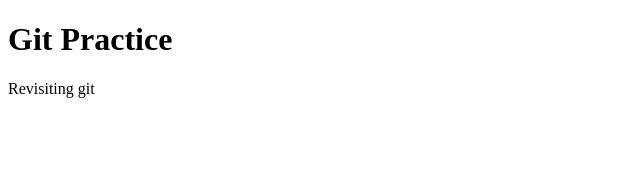
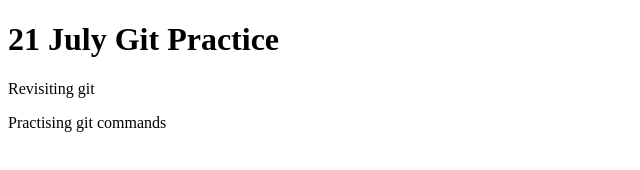
Before and after one commit to BessyBunting/git-revisited, a plain HTML site: page index.html in a window 1280 px wide. Shown: the whole page, without its empty margins (0-640 px from the left). Drawn offline with Linux system fonts and the light colour scheme.

Commit message:
added username

```diff
--- a/index.html
+++ b/index.html
@@ -6,7 +6,8 @@
     <title>Git</title>
   </head>
   <body>
-    <h1>Git Practice</h1>
+    <h1>21 July Git Practice</h1>
     <p>Revisiting git</p>
+    <p>Practising git commands</p>
   </body>
 </html>
--- a/scripts/main.js
+++ b/scripts/main.js
@@ -0,0 +1 @@
+const username = "Esther";
```
